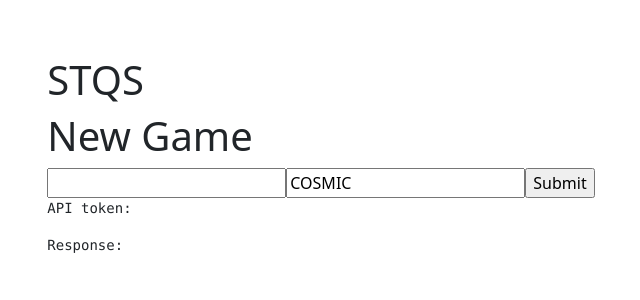
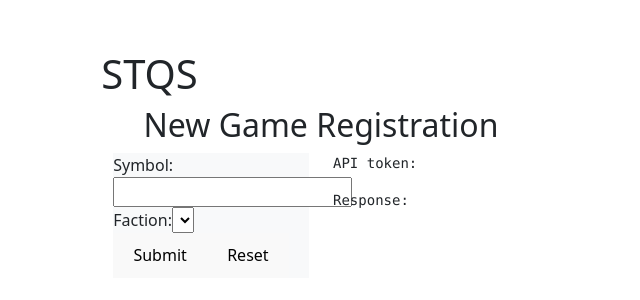
Before and after one commit to MonikaS5/NewGame, a React (Vite) app: page / in a window 1280 px wide. Shown: the part 236-536 px from the top of the page, without its empty margins (319-959 px from the left). Built offline with nearby package versions, Linux system fonts and the light colour scheme.

Commit message:
basic styling

```diff
--- a/src/components/NewGame.tsx
+++ b/src/components/NewGame.tsx
@@ -17,37 +17,51 @@ function NewGame() {
 
   return (
   <>
+    <div className="container">
+
+        <div className="row">
+            <div className="col-12">
+                <h2 className="text-center">New Game Registration</h2>
+            </div>
+        </div>
+    {/* ----- */}
+        <div className="row">
+            <div className="col-6">
+                <form className="bg-light">
+                    <div>
+                        <label htmlFor="symbol"> Symbol: </label>
+                        <input/>
+                    </div> {/* ---input-- */}
+
+                    <div>
+
+                    <label htmlFor="faction"> Faction: </label>
+                        <select name="" id=""></select>
+                    </div> {/* ---select-- */}
+
+                    <div>
+                        <button type="submit">Submit</button>
+                        <button type="button">Reset</button>
+                    </div>
+
+                </form>
+            </div> {/* ---col-1-- */}
+
+
+            <div className="col-6">
+                <pre>API token: {token}</pre>
+                <pre>Response: {resp}</pre>
+            </div> {/* ---col2-- */}
+
+        </div> {/* ---row 2-- */}
+
+    </div> {/* ---end of container-- */}
 
 
 
 
 
 
-    <h1>New Game</h1>
-    <input name="symbol" value={form.symbol} onChange={(e) => setForm({ ...form, symbol: e.currentTarget.value })} />
-    <input name="faction" value={form.faction} onChange={(e) => setForm({ ...form, faction: e.currentTarget.value })} />
-    <input type="submit" onClick={async () => {
-      const resp = await fetch("https://api.spacetraders.io/v2/register", {
-        method: "POST",
-        headers: {
-          "Content-Type": "application/json",
-        },
-        body: JSON.stringify({
-          symbol: form.symbol,
-          faction: form.faction,
-        }),
-      });
-
-      const json = await resp.json();
-
-      if (resp.ok) {
-        setToken(json.data.token)
-      }
-
-      setResp(JSON.stringify(json, null, 2))
-    }} />
-    <pre>API token: {token}</pre>
-    <pre>Response: {resp}</pre>
   </>)
 }
 
```
